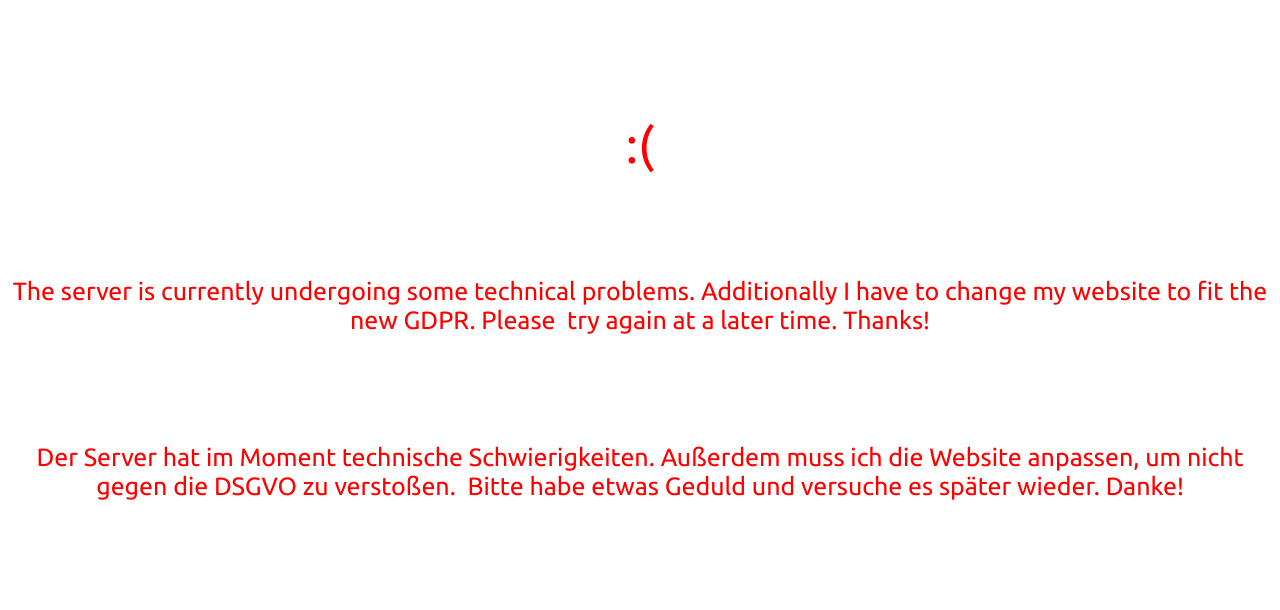
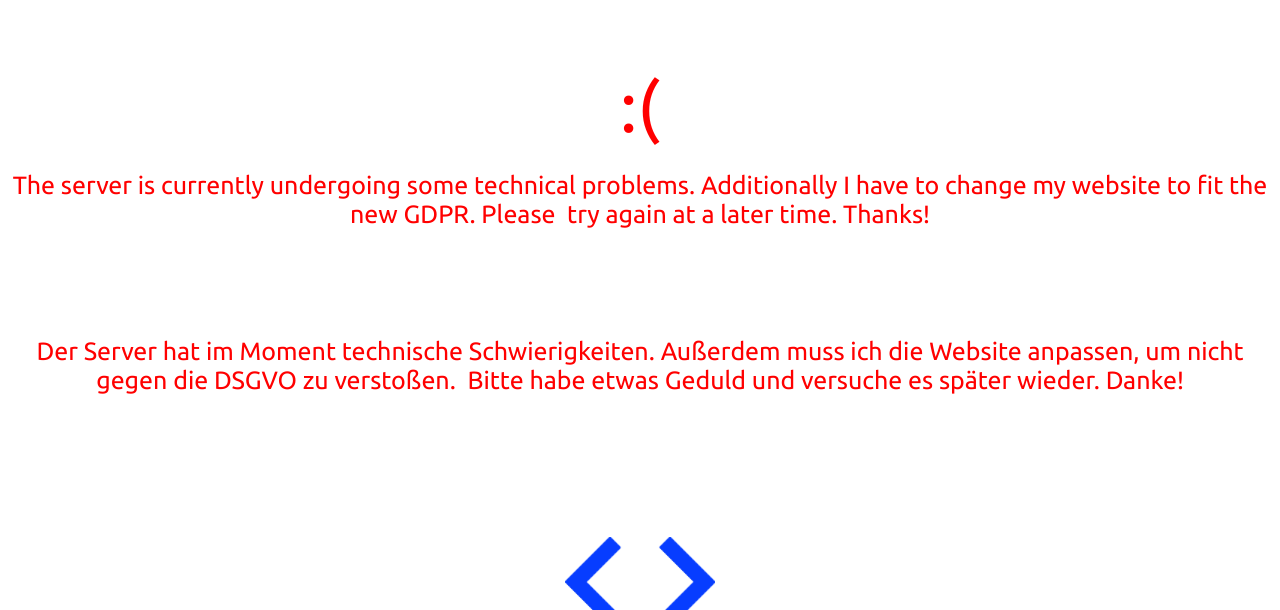
Before and after one commit to Sv443/GitHub.io-Page, a plain HTML site: page server_down.html in a window 1280 px wide. Shown: the top 610 px of the page. Drawn offline with Linux system fonts and the light colour scheme.

Commit message:
Update server_down.html

```diff
--- a/server_down.html
+++ b/server_down.html
@@ -7,7 +7,7 @@
 </head>
 <body><div style="color:red;font-size:25px;text-align:center;font-family:'Ubuntu', sans-serif;">
 <br><br>
-<p style="font-size:50px;">:(</p>
+<span style="font-size:70px;">:(</span>
 <br>
 <p>The server is currently undergoing some technical problems. Additionally I have to change my website to fit the new GDPR. Please&nbsp;
 try again at a later time. Thanks!</p>
```
